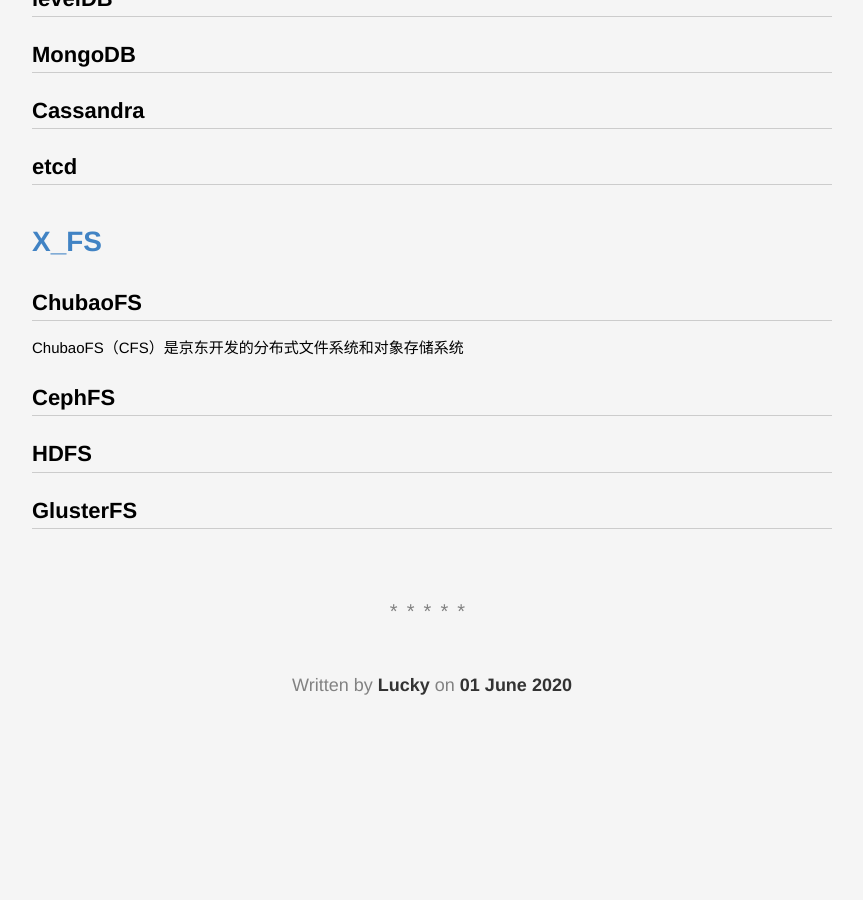
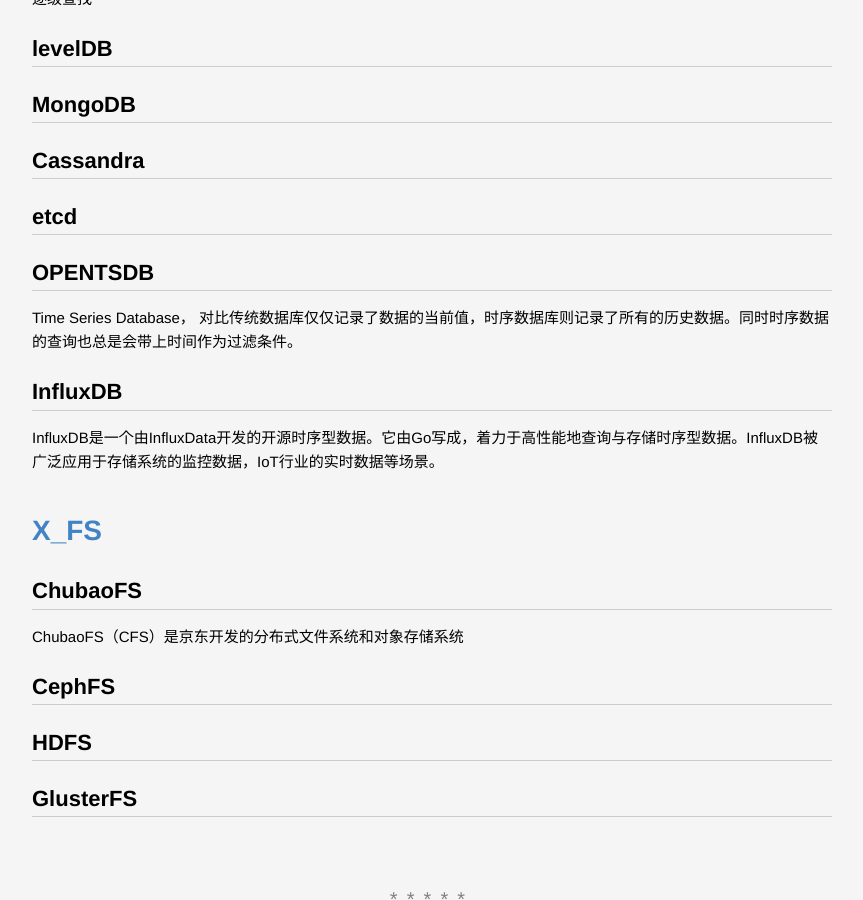
Before and after one commit to lucky521/blog, a Jekyll site: the page built from _posts/tech/2020-06-01-x-db.markdown, in a window 1280 px wide and 900 px high, scrolled down 2529 px. Shown: the whole window, without its empty margins (208-1071 px from the left). Built offline with Jekyll 4.4.1, drawn with Linux system fonts in a browser that asks for light colours; before the commit the page ends 3356 px from its top, so only the background shows below that.

Commit message:
Update 2020-06-01-x-db.markdown

```diff
--- a/_posts/tech/2020-06-01-x-db.markdown
+++ b/_posts/tech/2020-06-01-x-db.markdown
@@ -77,6 +77,14 @@
 
 ## etcd
 
+## OPENTSDB
+
+ Time Series Database， 对比传统数据库仅仅记录了数据的当前值，时序数据库则记录了所有的历史数据。同时时序数据的查询也总是会带上时间作为过滤条件。
+
+## InfluxDB
+
+ InfluxDB是一个由InfluxData开发的开源时序型数据。它由Go写成，着力于高性能地查询与存储时序型数据。InfluxDB被广泛应用于存储系统的监控数据，IoT行业的实时数据等场景。
+
 
 
 # X_FS
```
